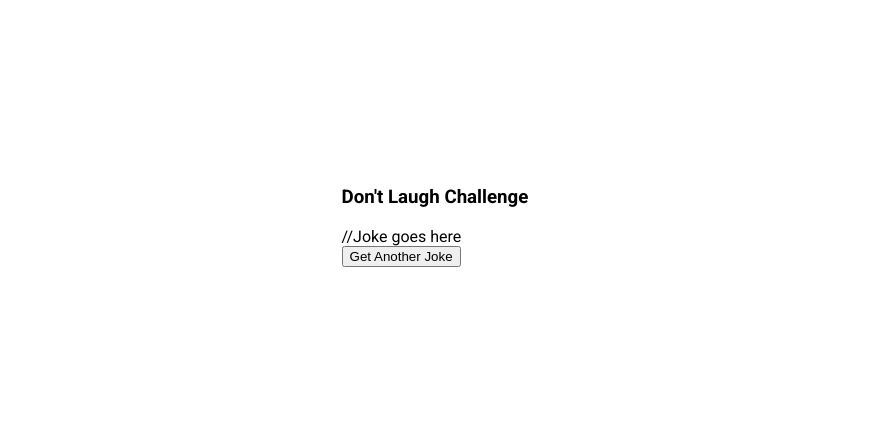
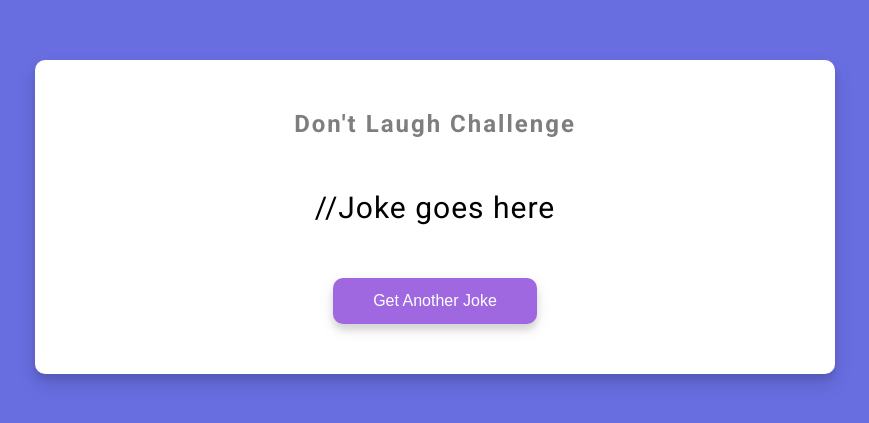
Before and after one commit to MarkLannen/50-JS-Projects_Dad-Jokes, a plain HTML site: page index.html in a window 1280 px wide. Shown: the part 183-606 px from the top of the page, without its empty margins (205-1074 px from the left). Drawn offline with Linux system fonts and the light colour scheme.

Commit message:
add styling

```diff
--- a/index.html
+++ b/index.html
@@ -8,7 +8,7 @@
 	</head>
 	<body>
 		<div class="container">
-			<h3>Don't Laugh Challenge</h3>
+			<h2>Don't Laugh Challenge</h2>
 			<div id="joke" class="joke">//Joke goes here</div>
 			<button id="jokeButton" class="btn">Get Another Joke</button>
 		</div>
--- a/style.css
+++ b/style.css
@@ -5,6 +5,7 @@
 }
 
 body {
+	background-color: #686de0;
 	font-family: 'Roboto', sans-serif;
 	display: flex;
 	flex-direction: column;
@@ -13,4 +14,48 @@ body {
 	height: 100vh;
 	overflow: hidden;
 	margin: 0;
+	padding: 20px;
 }
+
+.container {
+	background-color: #fff;
+	border-radius: 10px;
+	box-shadow: 0 10px 20px rgba(0, 0, 0, 0.1), 0 6px 6px rgba(0, 0, 0, 0.1);
+	padding: 50px 20px;
+	text-align: center;
+	max-width: 100%;
+	width: 800px;
+}
+
+h2 {
+	margin: 0;
+	opacity: 0.5;
+	letter-spacing: 2px;
+}
+
+.joke {
+	font-size: 30px;
+	letter-spacing: 1px;
+	line-height: 40px;
+	margin: 50px auto;
+	max-width: 600px;
+}
+
+.btn {
+	background-color: #9f68e0;
+	color: #fff;
+	border: 0;
+	border-radius: 10px;
+	box-shadow: 0 5px 15px rgba(0, 0, 0, 0.1), 0 6px 6px rgba(0, 0, 0, 0.1);
+	padding: 14px 40px;
+	font-size: 16px;
+	cursor: pointer;
+}
+
+.btn:focus {
+	outline: 0;
+}
+
+.btn:active {
+	transform: scale(98%);
+}
```
Lines whose indentation alone changed are shown as unchanged.
